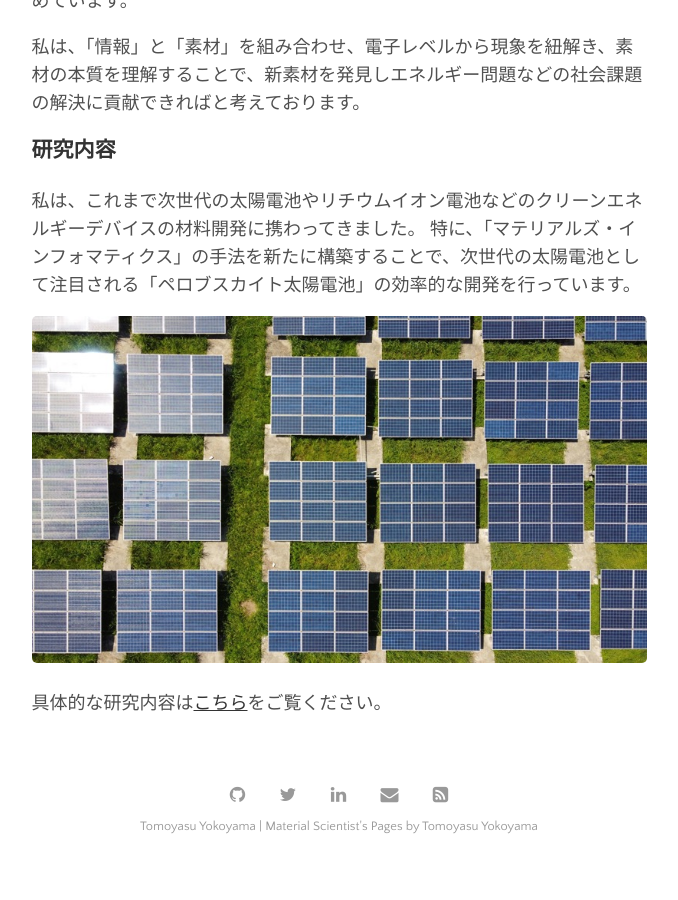
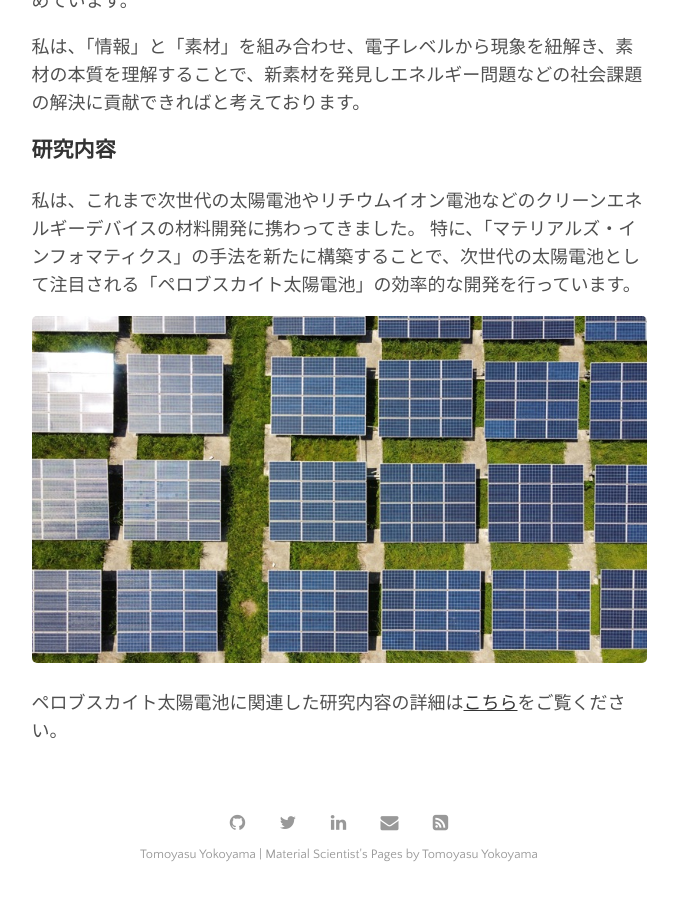
Before and after one commit to yokoyamatomoyasu/yokoyamatomoyasu.github.io, a Jekyll site: the page built from menu/research.md, in a window 1280 px wide and 900 px high, scrolled down 1609 px. Shown: the whole window, without its empty margins (301-979 px from the left). Built offline with Jekyll 4.4.1, drawn with Linux system fonts in a browser that asks for light colours; before the commit the page ends 2481 px from its top, so only the background shows below that.

Commit message:
GitHub pages site with Jekyll

```diff
--- a/menu/research.md
+++ b/menu/research.md
@@ -39,4 +39,4 @@ permalink: /research
 
 ![エビフライトライアングル](../assets/img/solar_cell.jpg)
 
-具体的な研究内容は[こちら](../assets/pdf/p0115-2.pdf)をご覧ください。
+ペロブスカイト太陽電池に関連した研究内容の詳細は[こちら](../assets/pdf/p0115-2.pdf)をご覧ください。
```
